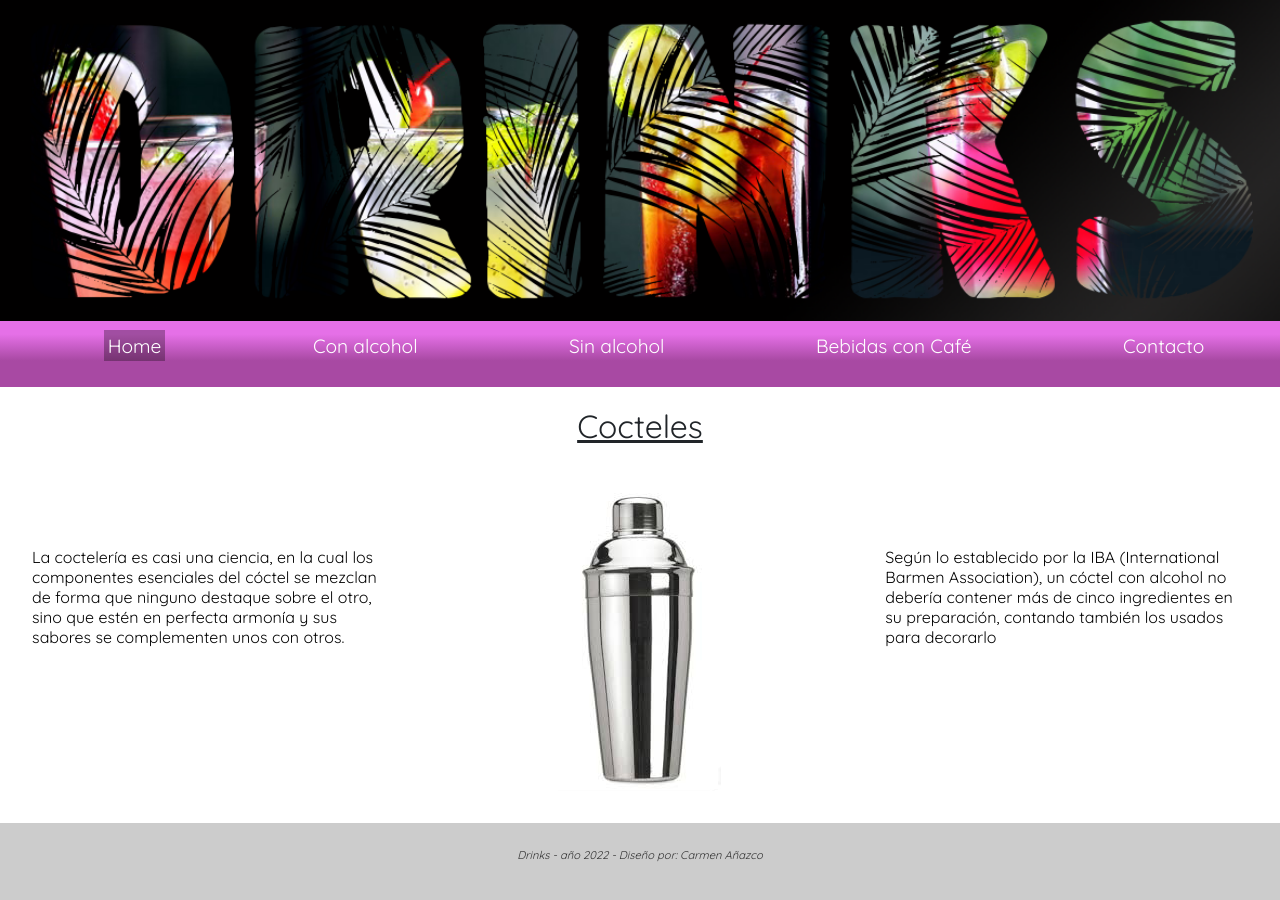
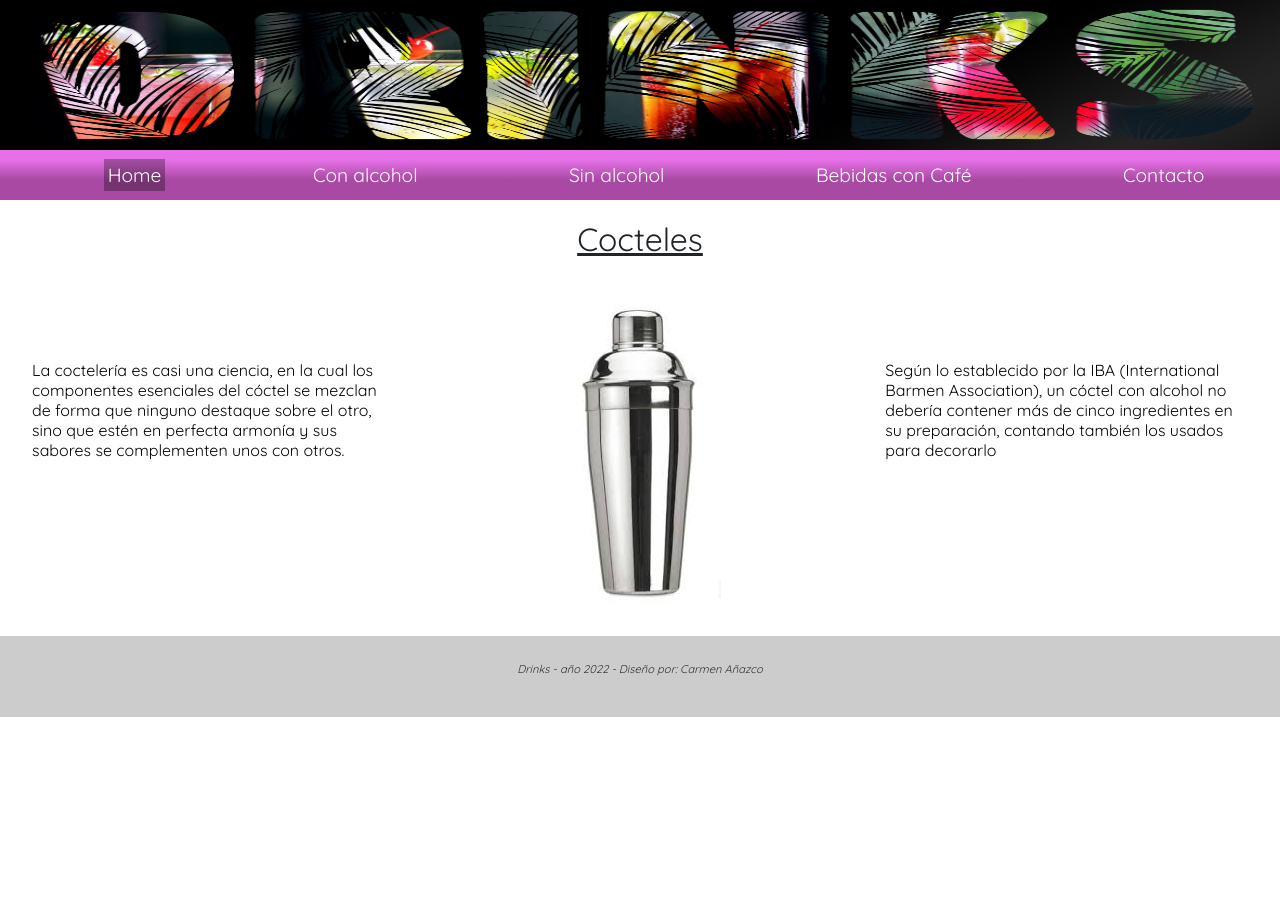
Before and after one commit to carmenanazco/Drinks-Anazco, a plain HTML site: page index.html in a window 1280 px wide. After the commit the page ends 800 px from the top, so only its background shows below. Drawn offline with nearby package versions, Linux system fonts and the light colour scheme.

Commit message:
detalles

```diff
--- a/css/style.css
+++ b/css/style.css
@@ -35,6 +35,7 @@ nav ul{
 	flex-direction: row;
 	align-items: center;
 	justify-content: space-around;
+	margin-bottom: 0;
 }
 
 nav ul li a{
--- a/index.html
+++ b/index.html
@@ -14,7 +14,7 @@
 <body>
 	<div class="inicio">
 		<header>
-			<img src="./img/logo2.png" class="img-fluid" alt="logo"/>
+			<img src="./img/logo2.png"  alt="logo"/>
 		</header>
 
 		<nav>
@@ -28,7 +28,7 @@
 		</div>
 		<div class="imgPrincipal">
 			<h2>Cocteles</h2>
-			<img src="./img/coctelera.png" alt="coctelera">
+			<img src="./img/coctelera.png" class="img-fluid" alt="coctelera">
 		</div>
 		<div class="column2">
 			<p>Según lo establecido por la IBA (International Barmen Association), un cóctel con alcohol no debería contener más de cinco ingredientes en su preparación, contando también los usados para decorarlo</p>
```
